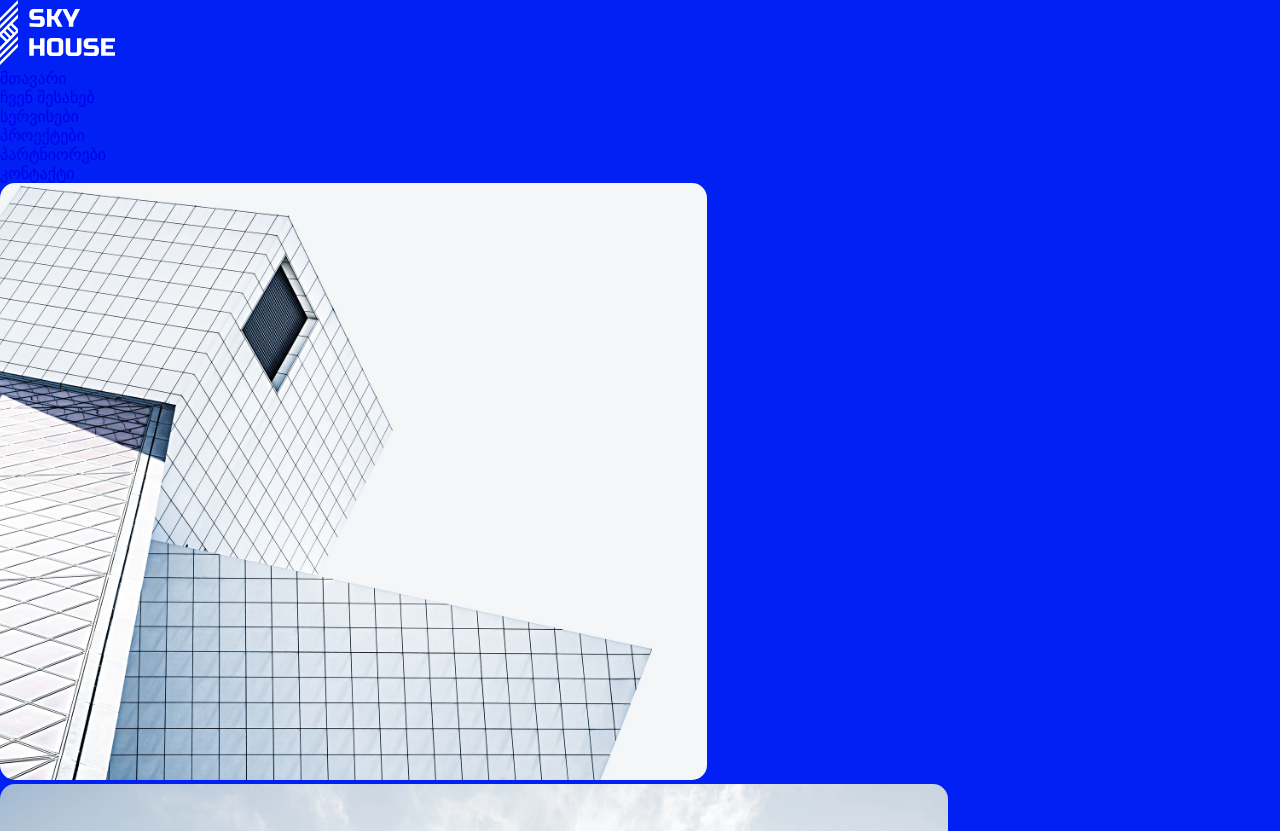
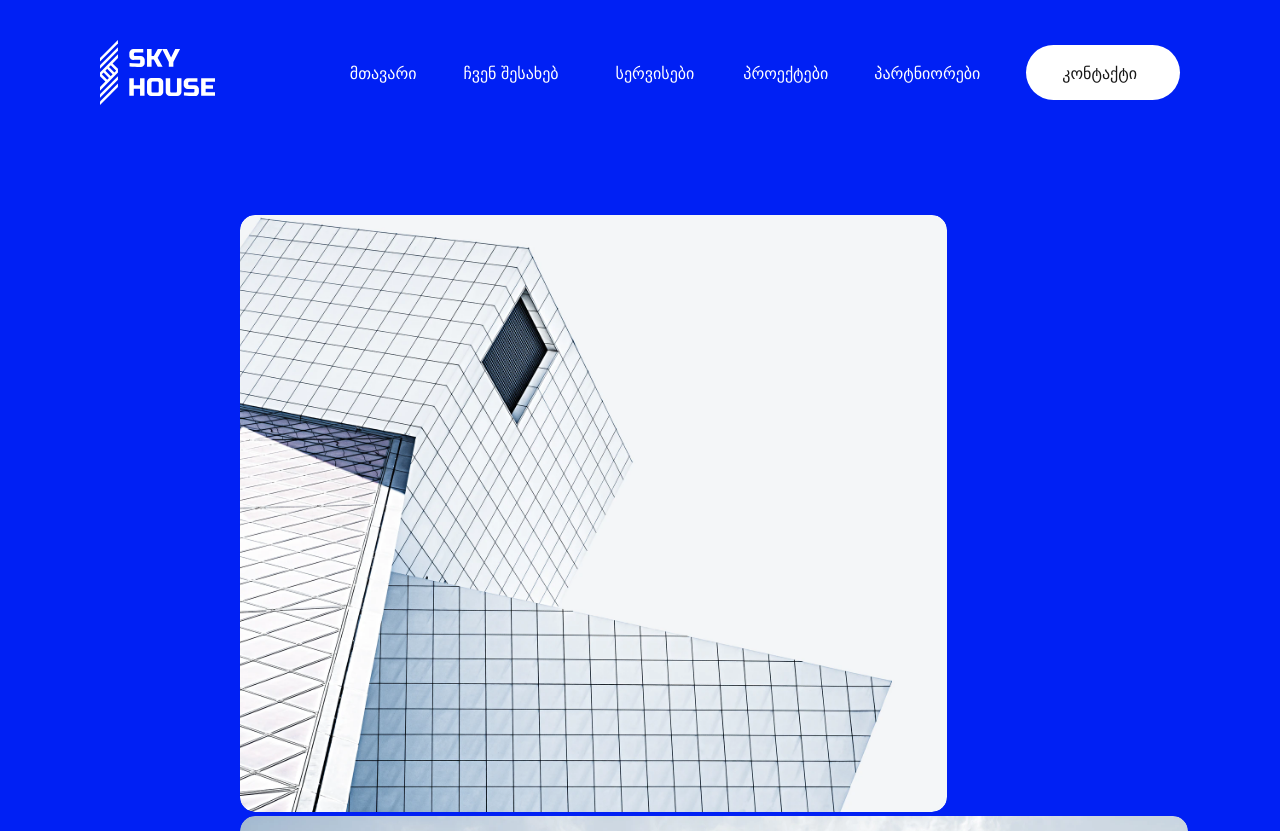
Before and after one commit to Chota07/lesson-6, a plain HTML site: page index.html in a window 1280 px wide. Shown: the top 831 px of the page. Drawn offline with Linux system fonts and the light colour scheme.

Commit message:
some header styles
some header styles added

```diff
--- a/assets/style css/style.css
+++ b/assets/style css/style.css
@@ -2,11 +2,56 @@
 header{
     background-color: #0020F4;
 }
-
-
-
-
-
+.header-top{
+    padding-top: 40px;
+    display: flex;
+    align-items: center;
+    padding-bottom: 40px;
+    justify-content: space-between;
+    padding-left: 100px;
+    padding-right: 100px;
+}
+nav a{
+	color: #FFFFFF;
+	font-size: 16px;
+	font-family: "regular";
+}
+.main-button{
+	margin-right: 43px;
+}
+.services-button{
+	margin-left: 53px;
+	margin-right: 45px;
+}
+.partner-button{
+	margin-left: 42px;
+	margin-right: 42px;
+}
+.contact-button{
+	color: #171717;
+	border-color: #FFFFFF;
+	border-radius: 28px;
+	padding: 18px 43px 18px 36px;
+	background-color: #FFFFFF;
+    font-family: bold;
+}
+li{
+	display: inline-block;
+}
+.header-bottom{
+    height: 935px;
+    margin: 70px 0px 65px 240px;
+}
+.left-header-img{
+    width: 707px;
+    height: 597px;
+    border-radius: 15px;
+}
+.right-header-img{
+    width: 948px;
+    height: 800px;
+    border-radius: 15px;
+}
 /* section */
 
 
--- a/index.html
+++ b/index.html
@@ -10,19 +10,23 @@
     </head>
     <body>
         <header>
+            <div class="header-top">
                 <img src="assets/icons/Group 2.svg" alt="sky house logo">
                 <nav>
                     <ul>
-                    <li><a href="#">მთავარი</a></li>
+                        <li><a class="main-button" href="#">მთავარი</a></li>
                         <li><a href="#">ჩვენ შესახებ</a></li>
-                    <li><a href="#">სერვისები</a></li>
+                        <li><a class="services-button" href="#">სერვისები</a></li>
                         <li><a href="#">პროექტები</a></li>
-                    <li><a href="#">პარტნიორები</a></li>
-                    <li><a href="#">კონტაქტი</a></li>
+                        <li><a class="partner-button" href="#">პარტნიორები</a></li>
+                        <li><a class="contact-button" href="#">კონტაქტი</a></li>
                     </ul>
-                <img src="assets/images/Rectangle 3.png" alt="building view from outside">
-                <img src="assets/images/Rectangle 1.png" alt="other building view font outside">
                 </nav>
+            </div>
+            <div class="header-bottom">
+                <img class="left-header-img" src="assets/images/Rectangle 3.png" alt="building view from outside">
+                <img class="right-header-img" src="assets/images/Rectangle 1.png" alt="other building view font outside">
+            </div>
         </header>
         <section>
             <h1>ჩვენ შესახებ</h1>
```
Lines whose indentation alone changed are shown as unchanged.
